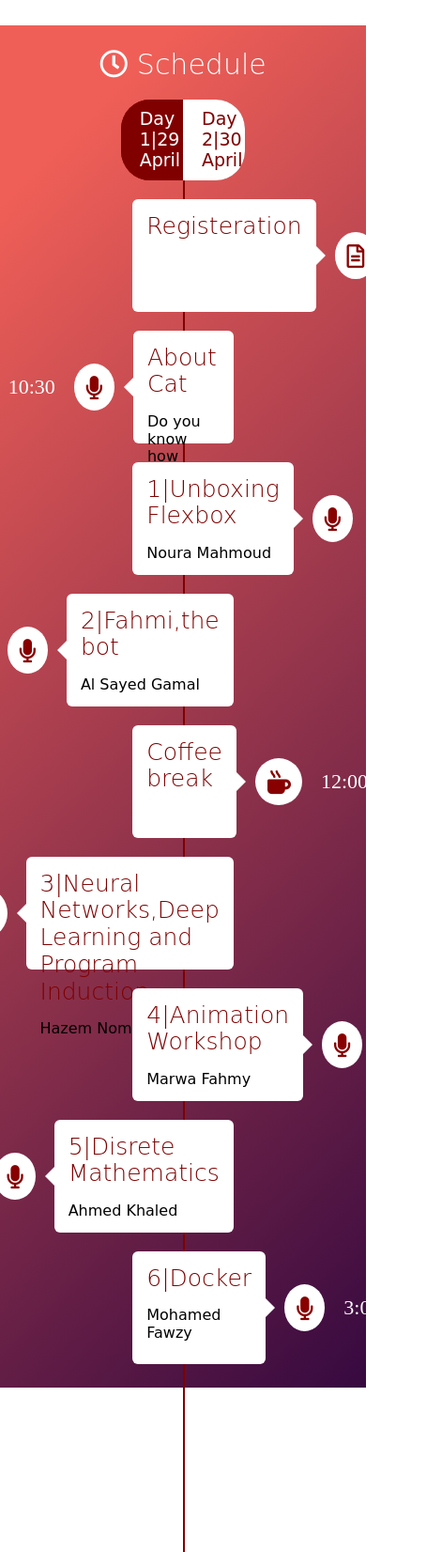
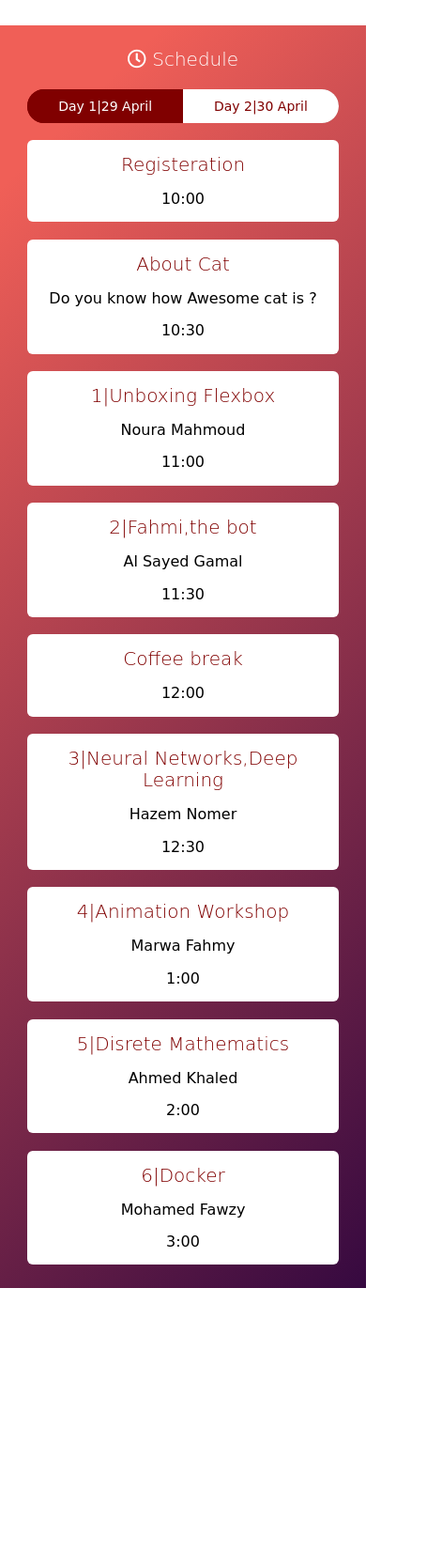
Before and after one commit to AhmedRamzyy/cat-scope, a plain HTML site: page index.html in a window 390 px wide. Shown: the part 3052-4704 px from the top of the page at 94% size, 471 px wide, since content can reach past the window. After the commit the page ends 4423 px from the top, so only its background shows below. Drawn offline with Linux system fonts and the light colour scheme; a web font is replaced by a local one.

Commit message:
schedule section 100% responsive

```diff
--- a/css/style.css
+++ b/css/style.css
@@ -398,6 +398,7 @@ a {
 .scheduler .event .event-speakers .schedule .event-schedule p{
     font-family: 'Salsa', cursive;
 }
+p.time{display: none;}
 .scheduler .event .event-speakers .schedule .event-schedule:after{
     content: "";
     display: inline-block;
@@ -435,7 +436,25 @@ a {
     left: -15px;
     right: unset!important;
     transform: rotate(90deg)!important ;
-
+}
+@media only screen and (min-width: 300px) and  (max-width: 992px){
+    .scheduler .schedule-header h4{font-size: 20px;}
+    .scheduler .event .event-days{width: 100%;}
+    .scheduler .event .event-days a{font-size: 14px;}
+    .scheduler .event .event-speakers span.line-in-center{display: none;}
+    .scheduler .event .event-speakers .schedule {display: unset;text-align: center}
+    .scheduler .event .event-speakers .schedule .event-schedule{width: auto;height: auto;;}
+    .scheduler .event .event-speakers .schedule .event-schedule h4{font-size: 20px;}
+    .scheduler .event .event-speakers .schedule .event-schedule:after{display: none;}
+    p.time{display: block;margin-bottom: 0;}
+    .scheduler .event .event-speakers .schedule .icon{display: none;}
+    .scheduler .event .event-speakers .schedule span {display: none;}
+}
+@media only screen and (min-width: 992px) and (max-width: 1200px){
+    .scheduler .event .event-speakers span.line-in-center{height: 93vh;}
+    .scheduler .event .event-speakers .schedule{padding-left: 0;}
+    .scheduler .event .event-speakers .schedule .event-schedule{width: 390px;}
+    .row-revers{padding-right: 0;}
 }
 
 
--- a/index.html
+++ b/index.html
@@ -202,6 +202,7 @@
                         <div class="schedule">
                             <div class="event-schedule">
                                 <h4> Registeration</h4>
+                                <p class="time">10:00</p>
                             </div>
                             <div class="icon"> <i class="far fa-file-alt"></i></div>
                             <span>10:00</span>
@@ -210,6 +211,7 @@
                             <div class="event-schedule">
                                 <h4> About Cat</h4>
                                 <p>Do you know how Awesome cat is ?</p>
+                                <p class="time">10:30</p>
                             </div>
                             <div class="icon"> <i class="fas fa-microphone"></i></div>
                             <span>10:30</span>
@@ -218,6 +220,7 @@
                             <div class="event-schedule">
                                 <h4> 1|Unboxing Flexbox</h4>
                                 <p>Noura Mahmoud</p>
+                                <p class="time">11:00</p>
                             </div>
                             <div class="icon"> <i class="fas fa-microphone"></i></div>
                             <span>11:00</span>
@@ -226,6 +229,7 @@
                             <div class="event-schedule">
                                 <h4>2|Fahmi,the bot</h4>
                                 <p>Al Sayed Gamal</p>
+                                <p class="time">11:30</p>
                             </div>
                             <div class="icon"> <i class="fas fa-microphone"></i></div>
                             <span>11:30</span>
@@ -233,14 +237,16 @@
                         <div class="schedule">
                             <div class="event-schedule">
                                 <h4> Coffee break</h4>
+                                <p class="time">12:00</p>
                             </div>
                             <div class="icon"> <i class="fas fa-mug-hot"></i></div>
                             <span>12:00</span>
                         </div>
                         <div class="schedule row-revers">
                             <div class="event-schedule">
-                                <h4>3|Neural Networks,Deep Learning and Program Induction</h4>
+                                <h4>3|Neural Networks,Deep Learning </h4>
                                 <p>Hazem Nomer</p>
+                                <p class="time">12:30</p>
                             </div>
                             <div class="icon"> <i class="fas fa-microphone"></i></div>
                             <span>12:30</span>
@@ -249,6 +255,7 @@
                             <div class="event-schedule">
                                 <h4>4|Animation Workshop</h4>
                                 <p>Marwa Fahmy</p>
+                                <p class="time">1:00</p>
                             </div>
                             <div class="icon"> <i class="fas fa-microphone"></i></div>
                             <span>1:00</span>
@@ -257,6 +264,7 @@
                             <div class="event-schedule">
                                 <h4>5|Disrete Mathematics</h4>
                                 <p>Ahmed Khaled</p>
+                                <p class="time">2:00</p>
                             </div>
                             <div class="icon"> <i class="fas fa-microphone"></i></div>
                             <span>2:00</span>
@@ -265,6 +273,7 @@
                             <div class="event-schedule">
                                 <h4>6|Docker</h4>
                                 <p>Mohamed Fawzy</p>
+                                <p class="time">3:00</p>
                             </div>
                             <div class="icon"> <i class="fas fa-microphone"></i></div>
                             <span>3:00</span>
```
